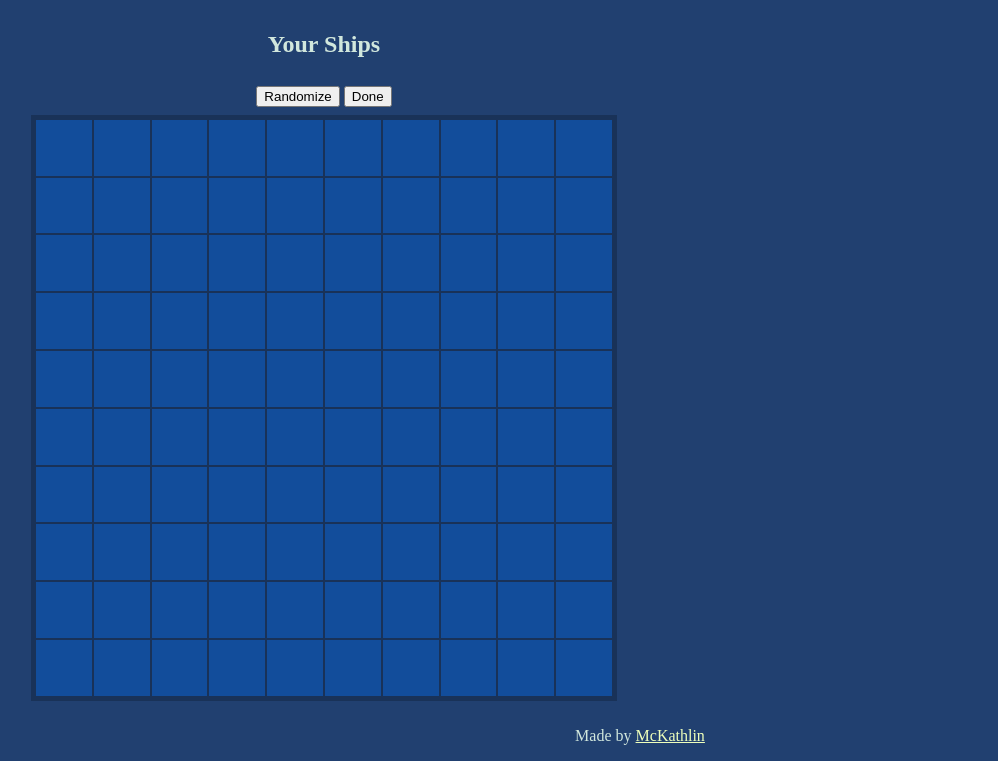
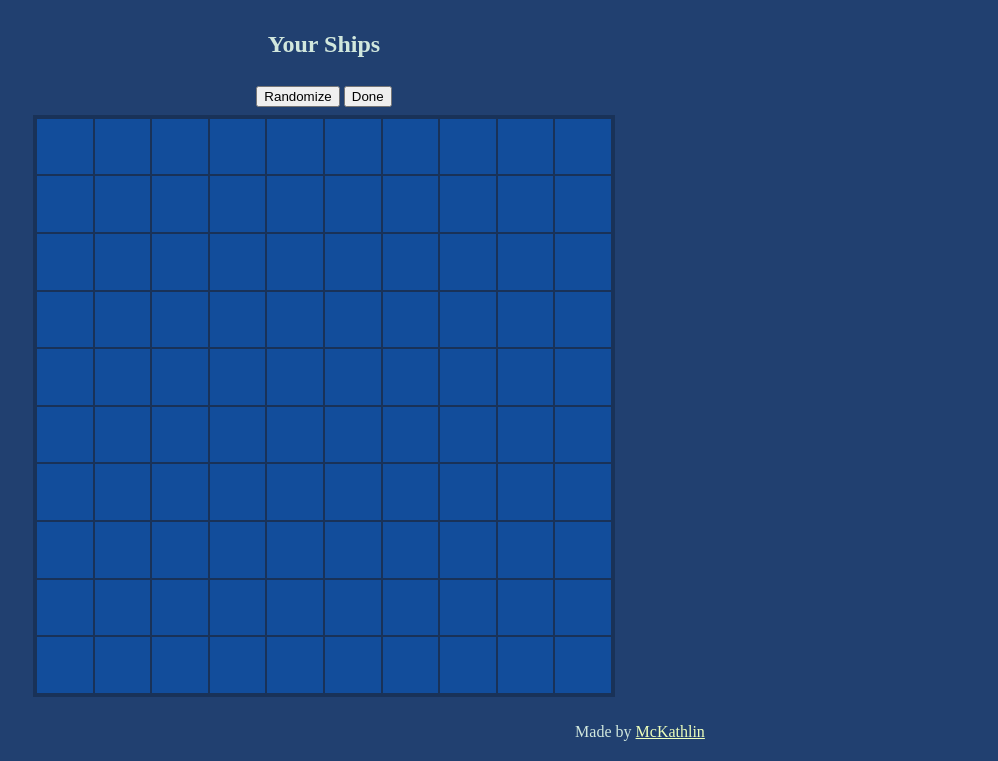
Before and after one commit to McKathlin/battleship, a website built with webpack: page src/template.html in a window 1280 px wide. Shown: the part 87-848 px from the top of the page, without its empty margins (0-998 px from the left). Built offline with nearby package versions, Linux system fonts and the light colour scheme.

Commit message:
Make ship grid cells transparent with dark blue borders

```diff
--- a/src/style.css
+++ b/src/style.css
@@ -52,18 +52,17 @@ section#player #placement-action-bar {
 }
 
 section#player .board {
-  background-color: #193258;
+  --grid-border-color: #193258;
+  background-color: #124d9b;
+  border: 3px solid var(--grid-border-color);
   max-height: calc(100vh - 14rem);
   margin: auto;
-  padding: 5px;
-
   display: grid;
-  gap: 2px;
   /* Grid columns and rows are defined dynamically. */
 }
 
 section#player .board .cell {
-  background-color: #124d9b;
+  border: 1px solid var(--grid-border-color);
 }
 
 section#player .board .cell.ship {
```
